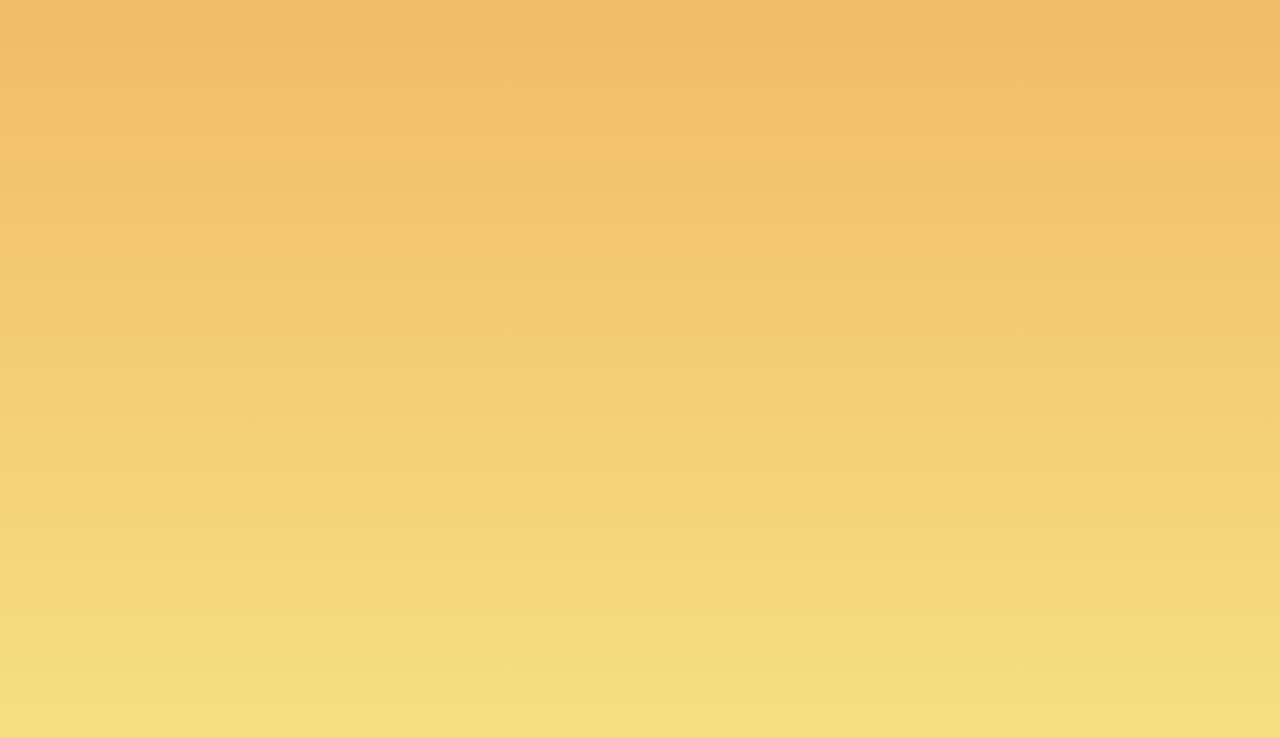
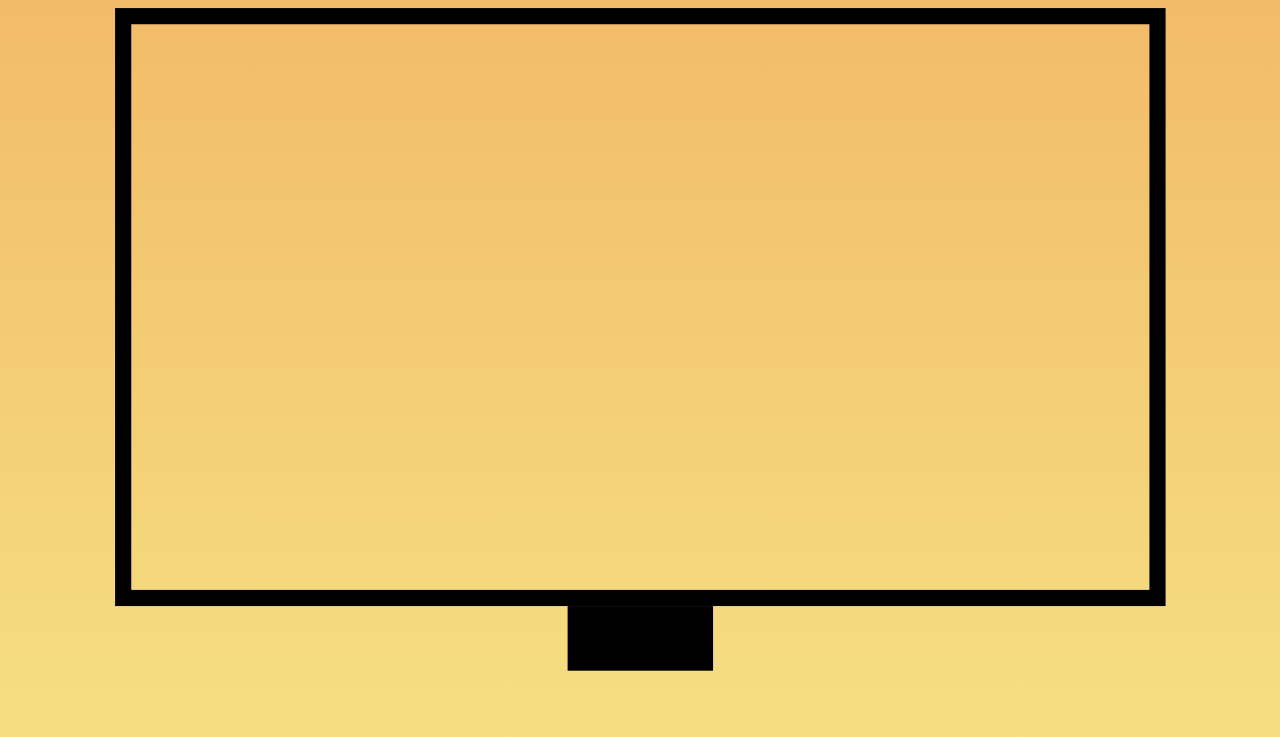
Before and after one commit to dlewisf/cover-letter, a website: page public/index.html in a window 1280 px wide. Shown: the top 737 px of the page. Drawn offline with Linux system fonts and the light colour scheme.

Commit message:
Play around with some svg things

```diff
--- a/public/index.html
+++ b/public/index.html
@@ -8,7 +8,15 @@
 
   <body>
     <div id="app">
-      <div class="main"></div>
+      <div class="header"></div>
+      <div class="left-side"></div>
+      <div class="right-side"></div>
+      <div class="main">
+        <svg xmlns="http://www.w3.org/2000/svg" viewBox="0 0 132 100">
+          <rect x="2" y="2" width="128" height="72" rx="0" fill="none" stroke="#000" stroke-width="2"/>
+          <rect x="57" y="75" width="18" height="8" rx="0" fill="#000" stroke="#000" stroke-width="0"/>
+        </svg>
+      </div>
       <div class="footer">
         <a class="social-link" href="https://twitter.com/emiand_lf" target="_blank">
           <img class="logo twitter-logo" src="img/Twitter_Logo_Blue.svg"/>
--- a/public/styles/app.css
+++ b/public/styles/app.css
@@ -14,13 +14,25 @@ body {
   position: absolute;
   width: 100vw;
   height: 100vh;
-  grid-template-rows: 11fr 1fr;
+  grid-template-rows: 1fr 10fr 1fr;
+  grid-template-columns: 1fr 10fr 1fr;
   grid-template-areas:
-  "m1 m1"
-  "ft ft";
+  "hd hd hd"
+  "ls main rs"
+  "ft ft ft";
+}
+.left-side {
+  grid-area: ls;
+}
+.right-side {
+  grid-area: rs;
+}
+.header {
+  grid-area: hdl;
 }
 .main {
-  grid-area: m1;
+  max-width: 1280px;
+  grid-area: main;
 }
 .footer {
   text-align: center;
```
